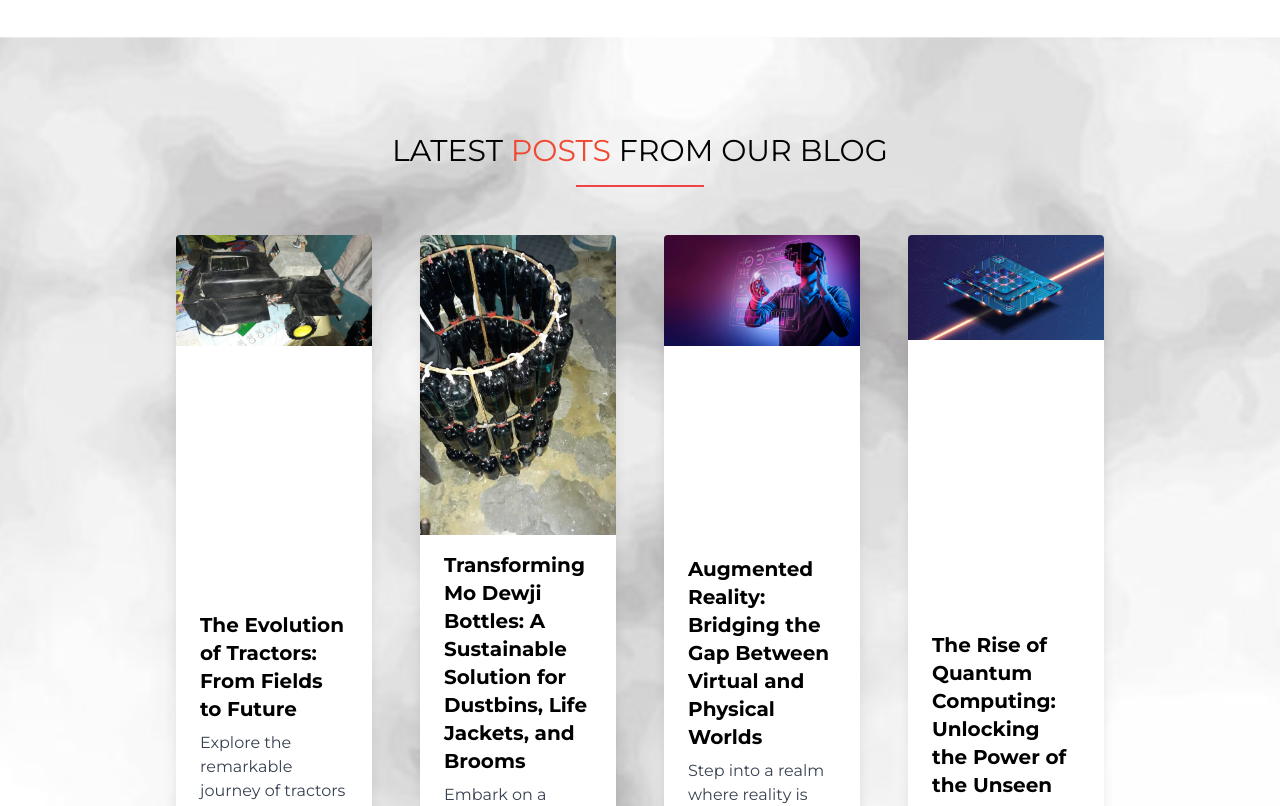
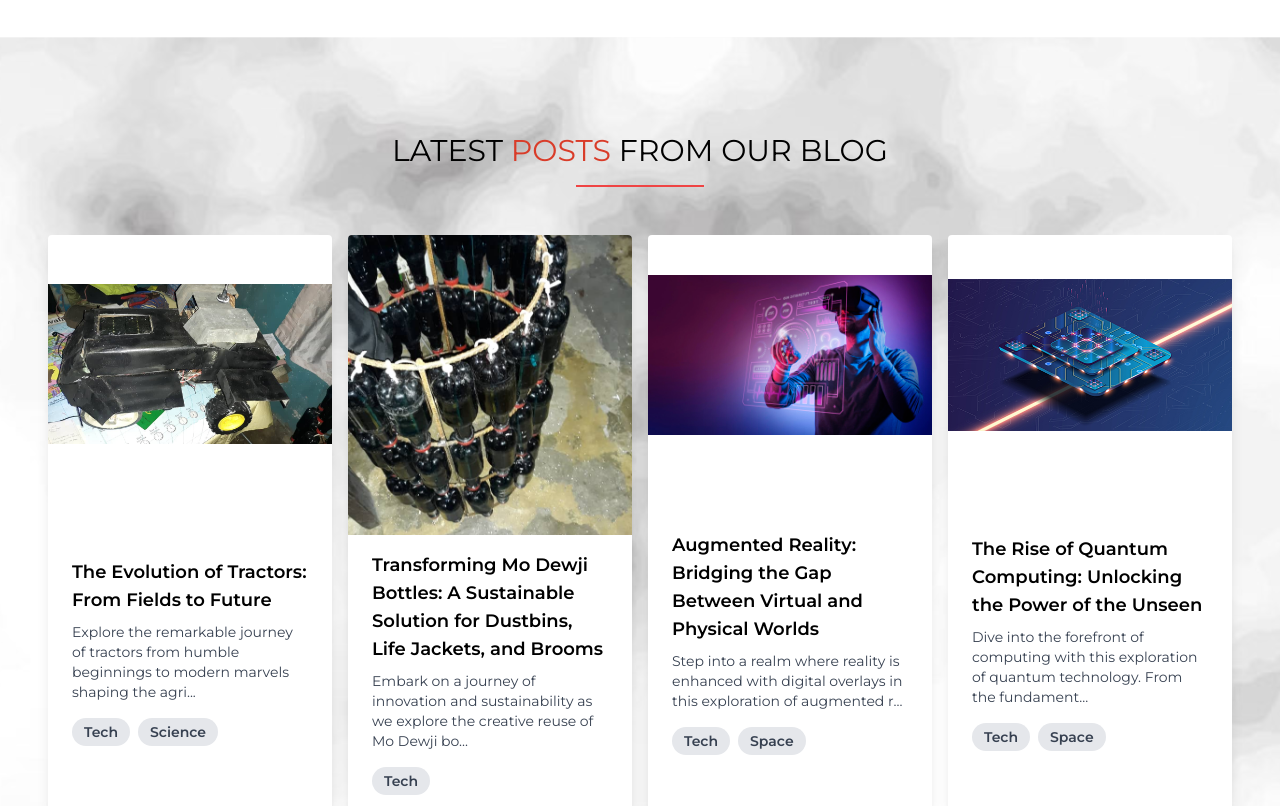
Before and after one commit to kazimoto5520/falcon-emirates, a Next.js app: page / in a window 1280 px wide. Shown: the part 1080-1886 px from the top of the page. Built offline with nearby package versions, Linux system fonts and the light colour scheme.

Commit message:
Implement color variables

```diff
--- a/components/Hero.tsx
+++ b/components/Hero.tsx
@@ -6,7 +6,7 @@ const Hero = () => {
         <div className="py-24 px-12 hero-background h-[72vh] max-sm:py-8 max-sm:px-4">
             <div className="mx-32 max-sm:mx-0 max-lg:mx-16">
                 <div className="text-white w-full max-w-[800px] max-sm:max-w-full max-lg:max-w-full">
-                    <h1 className="text-5xl font-medium mb-4 max-sm:text-2xl">A problem <span className="text-[#f14833]">solving</span> platform</h1>
+                    <h1 className="text-5xl font-medium mb-4 max-sm:text-2xl">A problem <span className="text-main-primary">solving</span> platform</h1>
                     <p className="max-sm:text-sm">Lorem ipsum dolor sit amet, consectetur adipisicing elit. Dolorem enim quis reprehenderit. Ad
                         adipisci autem consequatur, culpa cumque cupiditate dolorum est expedita facilis hic inventore
                         laborum magnam, nobis obcaecati quae quam voluptates! Accusantium autem consequatur distinctio
@@ -14,8 +14,8 @@ const Hero = () => {
                 </div>
 
                 <div className="flex space-x-2 mt-8">
-                    <Button variant={"default"} className="bg-[#f14833] text-white rounded-xl hover:bg-[#d93c29] shadow-md">Get started</Button>
-                    <Button className="bg-[#f14833] text-white rounded-xl hover:bg-[#d93c29] shadow-md">Learn more</Button>
+                    <Button variant={"default"} className="bg-main-secondary text-white rounded-xl hover:bg-main-primary shadow-md">Get started</Button>
+                    <Button className="bg-main-secondary text-white rounded-xl hover:bg-main-primary shadow-md">Learn more</Button>
                 </div>
             </div>
         </div>
--- a/components/NavIcons.tsx
+++ b/components/NavIcons.tsx
@@ -7,22 +7,22 @@ const NavIcons = () => {
         <div className="bg-[#3d3d3d] p-2 text-[#b3b3b3] max-sm:mx-0 max-sm:text-sm">
             <div className="mx-32 px-6 flex justify-between items-center max-sm:px-0 max-sm:mx-0 max-lg:mx-16">
                 <div className="flex space-x-4 items-center max-sm:space-x-2">
-                    <div className="hover:text-[#f14833] duration-300">
+                    <div className="hover:text-main-secondary duration-300">
                         <Link href="#">
                             <FaFacebookF/>
                         </Link>
                     </div>
-                    <div className="hover:text-[#f14833] duration-300">
+                    <div className="hover:text-main-secondary duration-300">
                         <Link href="#">
                             <FaXTwitter/>
                         </Link>
                     </div>
-                    <div className="hover:text-[#f14833] duration-300">
+                    <div className="hover:text-main-secondary duration-300">
                         <Link href="#">
                             <FaInstagram/>
                         </Link>
                     </div>
-                    <div className="hover:text-[#f14833] duration-300">
+                    <div className="hover:text-main-secondary duration-300">
                         <Link href="#">
                             <FaLinkedinIn/>
                         </Link>
--- a/components/Navbar.tsx
+++ b/components/Navbar.tsx
@@ -17,7 +17,7 @@ const Navbar = () => {
                     </div>
 
                     <div className="flex space-x-6 font-semibold max-sm:hidden">
-                        <Link href="#" className="text-[#f14833]">
+                        <Link href="#" className="text-main-secondary">
                             Home
                         </Link>
 
--- a/components/OurBlogs.tsx
+++ b/components/OurBlogs.tsx
@@ -69,22 +69,22 @@ const OurBlogs = () => {
 
     return (
         <div className="blog-background py-24 px-12 max-sm:px-4 max-sm:py-8 max-lg:py-12 max-lg:px-8 max-sm:mt-12">
-            <div className="mx-32 max-sm:mx-0 max-lg:mx-16">
+            <div className="mx-auto max-sm:mx-0 max-lg:mx-16">
                 <div className="flex flex-col justify-center items-center space-y-4">
-                    <h1 className="text-3xl uppercase max-sm:text-xl max-lg:text-2xl">Latest <span className="text-[#f14833]">Posts</span> From Our Blog</h1>
+                    <h1 className="text-3xl uppercase max-sm:text-xl max-lg:text-2xl">Latest <span className="text-main-primary">Posts</span> From Our Blog</h1>
                     <div className="w-32 h-[0.15rem] bg-red-500 max-sm:w-16 max-lg:w-24"></div>
                 </div>
 
                 <div className="mt-12">
-                    <div className="grid grid-cols-4 gap-12 max-sm:grid-cols-1 max-lg:grid-cols-2">
+                    <div className="grid grid-cols-4 gap-4 max-sm:grid-cols-1 max-lg:grid-cols-2">
                         {posts.map((post) => (
-                        <div key={post.id} className="flex flex-col justify-between max-w-full bg-white rounded overflow-hidden shadow-lg">
+                        <div key={post.id} className="flex flex-col justify-around max-w-full bg-white rounded overflow-hidden shadow-lg">
                             <div className='w-200 h-200'>
                                 <Image className="w-full h-full object-cover max-h-[300px]" width={1000} height={1000} src={post.image} alt="Card image"/>
                             </div>
                             <div className="px-6 py-4">
-                                <div className="font-bold text-xl mb-2">{post.title}</div>
-                                <p className="text-gray-700 text-base">{post.description}</p>
+                                <div className="font-semibold text-lg mb-2">{post.title}</div>
+                                <p className="text-gray-700 text-sm">{post.description.length > 15 ? post.description.substring(0,100) + '...' : post.description}</p>
 
 
                                 <div className="mt-4">
@@ -101,7 +101,7 @@ const OurBlogs = () => {
 
                 <center>
                     <div className="mt-12">
-                        <Button className="uppercase bg-gray-300 rounded-xl hover:bg-[#d93c29] shadow-md">More Posts</Button>
+                        <Button className="uppercase bg-gray-300 rounded-xl hover:bg-main-primary hover:text-white shadow-md duration-300">More Posts</Button>
                     </div>
                 </center>
 
--- a/components/OurCoreValues.tsx
+++ b/components/OurCoreValues.tsx
@@ -10,7 +10,7 @@ const OurCoreValues = () => {
                     <div>
                         <div className="flex flex-col justify-center items-center">
                             <div className="mb-4">
-                                <FaLightbulb size={64} className="text-[#f14833]"/>
+                                <FaLightbulb size={64} className="text-main-secondary"/>
                             </div>
                             <h1 className="text-xl text-center font-medium border-b border-b-gray-200 pb-2">Unlocking the Future</h1>
                             <p className="text-center mt-2 max-sm:text-sm">Our team relentlessly pursues innovation, developing solutions that shape a brighter
@@ -21,7 +21,7 @@ const OurCoreValues = () => {
                     <div>
                         <div className="flex flex-col justify-center items-center">
                             <div className="mb-4">
-                                <FaPeopleCarryBox size={64} className="text-[#f14833]"/>
+                                <FaPeopleCarryBox size={64} className="text-main-secondary"/>
                             </div>
                             <h1 className="text-xl text-center font-medium border-b border-b-gray-200 pb-2">Technology for Everyone</h1>
                             <p className="text-center mt-2 max-sm:text-sm">Our solutions break down barriers and create opportunities for individuals and businesses
@@ -32,7 +32,7 @@ const OurCoreValues = () => {
                     <div>
                         <div className="flex flex-col justify-center items-center">
                             <div className="mb-4">
-                                <FaReact size={64} className="text-[#f14833]"/>
+                                <FaReact size={64} className="text-main-secondary"/>
                             </div>
                             <h1 className="text-xl text-center font-medium border-b border-b-gray-200 pb-2">Technology with a Purpose</h1>
                             <p className="text-center mt-2 max-sm:text-sm">We strive to develop technology that tackles real-world challenges and creates a more
--- a/tailwind.config.ts
+++ b/tailwind.config.ts
@@ -55,6 +55,10 @@ const config = {
           DEFAULT: "hsl(var(--card))",
           foreground: "hsl(var(--card-foreground))",
         },
+        main: {
+          primary: "#d93c29",
+          secondary: "#f14833",
+        }
       },
       borderRadius: {
         lg: "var(--radius)",
```
